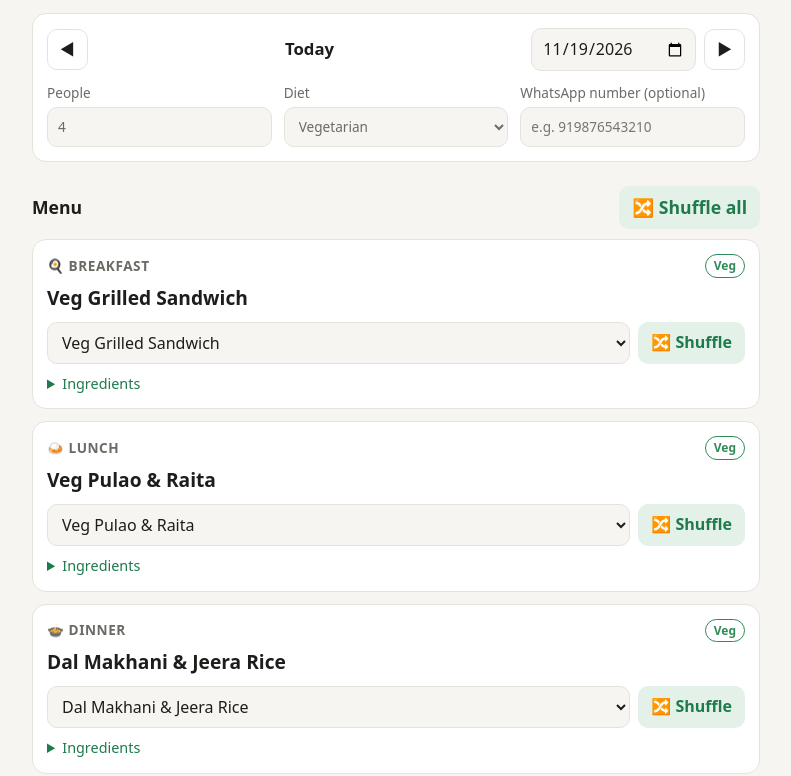
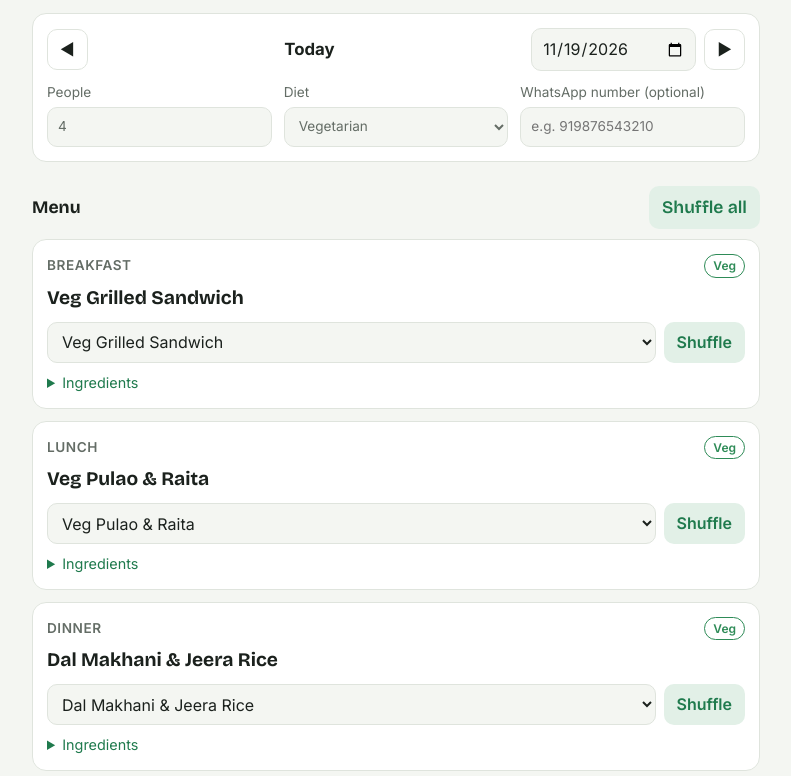
Before and after one commit to abhishek419sharma/Firstofmany, a plain HTML site: page index.html in a window 1280 px wide. Shown: the part 87-863 px from the top of the page, without its empty margins (244-1035 px from the left). Drawn offline with nearby package versions, Linux system fonts and the light colour scheme.

Commit message:
Add dark mode, web fonts and copy fallback
Co-Authored-By: Claude Opus 5.5 <noreply@anthropic.com>
Claude-Session: https://claude.ai/code/session_0111BiCcCWEZN2hFyxC6ewWf

```diff
--- a/app.js
+++ b/app.js
@@ -232,12 +232,12 @@ function renderMenu(day) {
 
     wrap.append(el("article", { class: "meal" },
       el("div", { class: "meal-head" },
-        el("span", { class: "meal-label" }, `${emoji} ${label}`),
+        el("span", { class: "meal-label" }, label),
         el("span", { class: `badge ${recipe.diet}` }, DIET_BADGE[recipe.diet])),
       el("h3", {}, recipe.name),
       el("div", { class: "meal-actions" },
         select,
-        el("button", { class: "btn ghost", onclick: () => shuffleMeal(key), title: "Suggest another" }, "🔀 Shuffle")),
+        el("button", { class: "btn ghost", onclick: () => shuffleMeal(key), title: "Suggest another" }, "Shuffle")),
       el("details", {},
         el("summary", {}, "Ingredients"),
         el("ul", { class: "ing" }, recipe.ingredients.map((ing) =>
@@ -330,7 +330,13 @@ function init() {
       await navigator.clipboard.writeText($("#preview").textContent);
       $("#copy").textContent = "Copied ✓";
     } catch (e) {
-      $("#copy").textContent = "Copy failed";
+      // Clipboard blocked: select the text so it can be copied by hand.
+      const range = document.createRange();
+      range.selectNodeContents($("#preview"));
+      const sel = window.getSelection();
+      sel.removeAllRanges();
+      sel.addRange(range);
+      $("#copy").textContent = "Text selected – copy it";
     }
     setTimeout(() => ($("#copy").textContent = "Copy text"), 1500);
   });
--- a/index.html
+++ b/index.html
@@ -4,27 +4,43 @@
   <meta charset="utf-8">
   <meta name="viewport" content="width=device-width, initial-scale=1">
   <title>Daily Meal Planner</title>
+  <link rel="preconnect" href="https://fonts.googleapis.com">
+  <link rel="stylesheet" href="https://fonts.googleapis.com/css2?family=Bricolage+Grotesque:opsz,wght@12..96,600;12..96,700&family=Inter:wght@400;600;700&display=swap">
   <meta name="theme-color" content="#1f7a4d">
   <style>
+    /* Layout: one narrow column — settings, three meal cards, order checklist, share panel. */
     :root {
-      --bg: #f6f5f1; --card: #ffffff; --text: #1d1d1b; --muted: #6b6b66;
-      --line: #e4e2db; --accent: #1f7a4d; --accent-soft: #e3f1e9;
+      --bg: #f4f6f2; --card: #ffffff; --text: #1b211d; --muted: #646d66;
+      --line: #dfe4dd; --accent: #1f7a4d; --accent-soft: #e2f0e7;
       --wa: #25d366; --wa-text: #0b3d22;
-      --veg: #2e8b57; --egg: #c58b00; --nonveg: #b8412c;
+      --veg: #2e8b57; --egg: #a87500; --nonveg: #b8412c;
+      --font-display: "Bricolage Grotesque", system-ui, sans-serif;
+      --font-body: "Inter", system-ui, -apple-system, "Segoe UI", Roboto, sans-serif;
     }
     @media (prefers-color-scheme: dark) {
-      :root {
-        --bg: #151614; --card: #1f201d; --text: #ecebe6; --muted: #a3a29b;
-        --line: #33342f; --accent: #5cc48e; --accent-soft: #23362b;
-        --wa-text: #062514;
+      :root:not([data-theme="light"]) {
+        --bg: #131714; --card: #1c211d; --text: #e9ede9; --muted: #9ea69f;
+        --line: #2f3630; --accent: #5cc48e; --accent-soft: #213428;
+        --veg: #5cc48e; --egg: #e0b040; --nonveg: #ef7a62; color-scheme: dark;
       }
+    }
+    :root[data-theme="dark"] {
+      --bg: #131714; --card: #1c211d; --text: #e9ede9; --muted: #9ea69f;
+      --line: #2f3630; --accent: #5cc48e; --accent-soft: #213428;
+      --veg: #5cc48e; --egg: #e0b040; --nonveg: #ef7a62; color-scheme: dark;
     }
     * { box-sizing: border-box; }
     body {
       margin: 0; background: var(--bg); color: var(--text);
-      font: 16px/1.45 system-ui, -apple-system, "Segoe UI", Roboto, sans-serif;
+      font: 16px/1.45 var(--font-body);
     }
-    main { max-width: 760px; margin: 0 auto; padding: 16px 16px 48px; }
+    main {
+      max-width: 760px; margin: 0 auto; padding-block: 16px 48px;
+      padding-left: max(16px, env(safe-area-inset-left, 0px));
+      padding-right: max(16px, env(safe-area-inset-right, 0px));
+    }
+    h1, h2, h3 { font-family: var(--font-display); text-wrap: balance; }
+    :focus-visible { outline: 2px solid var(--accent); outline-offset: 2px; }
     header h1 { margin: 8px 0 2px; font-size: 1.5rem; }
     header p { margin: 0 0 16px; color: var(--muted); }
     section { margin-top: 24px; }
@@ -90,7 +106,7 @@
 <body>
 <main>
   <header>
-    <h1>🍽️ Daily Meal Planner</h1>
+    <h1>Daily Meal Planner</h1>
     <p>Get a breakfast, lunch and dinner menu, see what to buy, and send both on WhatsApp.</p>
   </header>
 
@@ -119,7 +135,7 @@
   </div>
 
   <section>
-    <h2>Menu <button class="btn ghost" id="shuffle-all">🔀 Shuffle all</button></h2>
+    <h2>Menu <button class="btn ghost" id="shuffle-all">Shuffle all</button></h2>
     <div id="menu"></div>
   </section>
 
```
